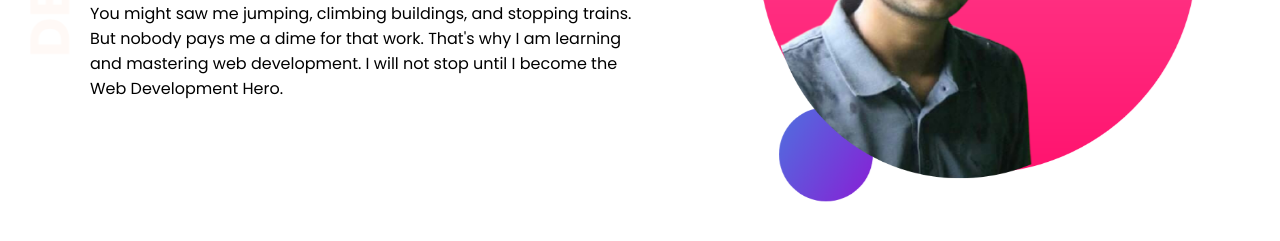
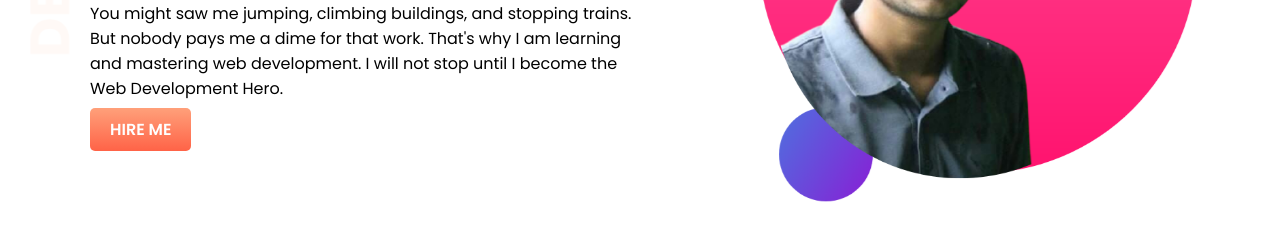
Before and after one commit to ibrahimhaqueebo/web-portfolio, a plain HTML site: page index.html in a window 1280 px wide. Shown: the part 305-546 px from the top of the page. Drawn offline with Linux system fonts and the light colour scheme.

Commit message:
link button

```diff
--- a/index.html
+++ b/index.html
@@ -17,12 +17,17 @@
     <h1 class="world"><span class="peter parker">Peter Parker</span> World</h1>
     <h3 class="build">Build Climber and Train Stopper</h3>
     <p class="you-might">You might saw me jumping, climbing buildings, and stopping trains. But nobody pays me a dime for that work. That's why I am learning and mastering web development. I will not stop until I become the Web Development Hero.</p>
+    <div class="link">
+        <a class="button" target="_blank" href="https://www.linkedin.com/in/ibrahim-haque-ebo-45b772229/">HIRE ME</a>
+
+    </div>
 
         </div>
         <div class="send-section">
             <img src="img/ebo.png" alt="">
 
         </div>
+
 
     </section>
 
--- a/style.css
+++ b/style.css
@@ -42,3 +42,15 @@ h3.build {
 p.you-might {
     margin-left: 90px;
 }
+.link {
+    padding-left: 90px;
+    /* background-color: orange; */
+}
+a.button {
+    text-decoration: none;
+    background-image: linear-gradient(lightsalmon,tomato);
+    padding: 10px 20px;
+    border-radius: 5px;
+    color: white;
+    font-weight: 700;
+}
```
